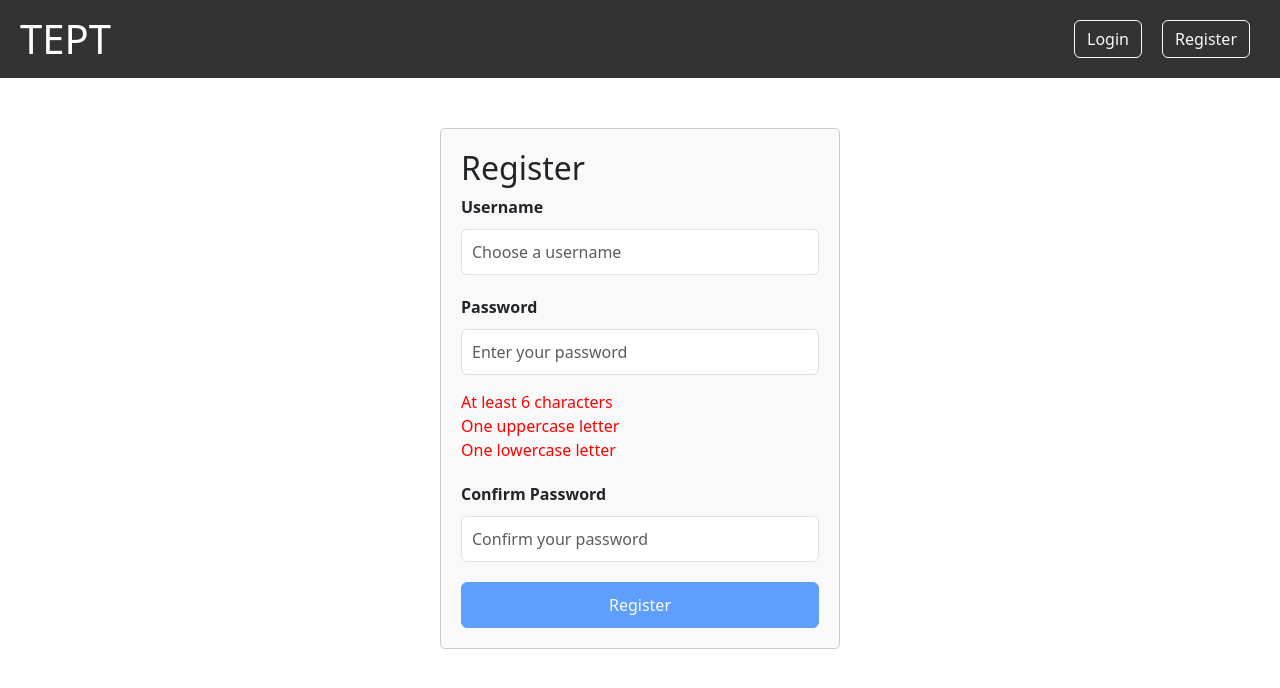
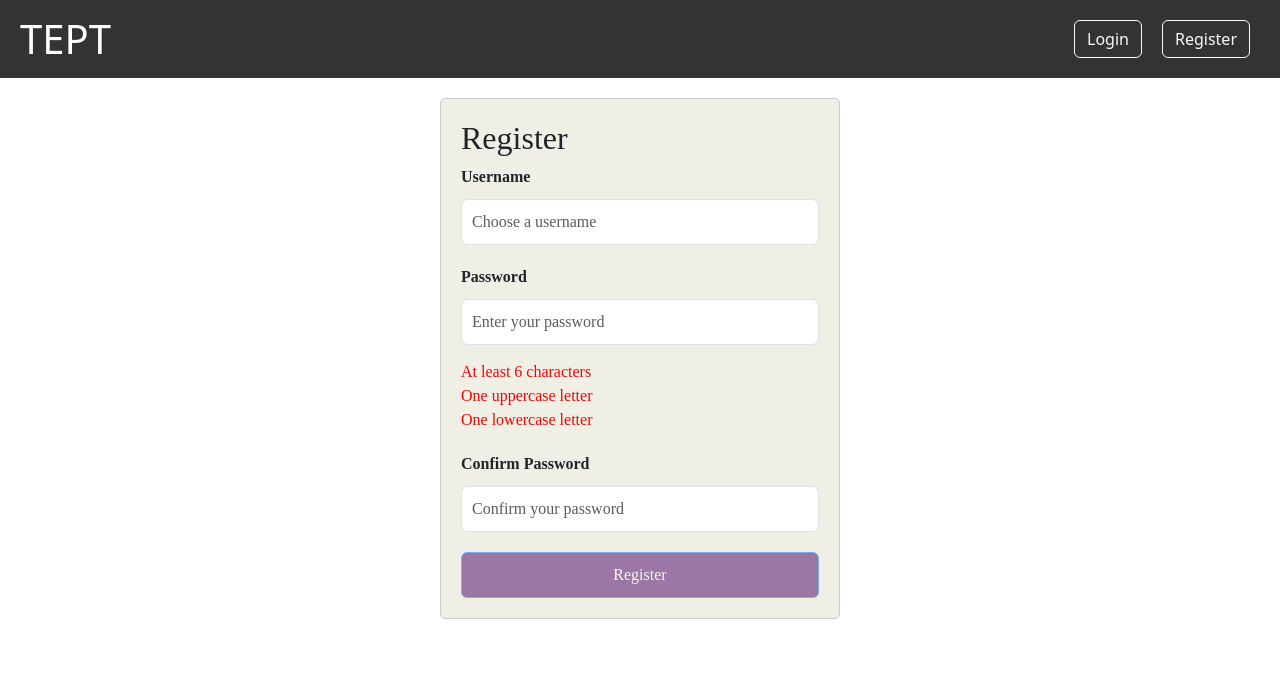
Before and after one commit to marcus-laia/projeto_engenharia_software, a React (Create React App) app in the folder frontend/: page /register in a window 1280 px wide. Shown: the top 688 px of the page. Built offline with nearby package versions, Linux system fonts and the light colour scheme.

Commit message:
Update register.css

```diff
--- a/frontend/src/components/Register/register.css
+++ b/frontend/src/components/Register/register.css
@@ -1,4 +1,18 @@
 /* src/components/Register.css */
+
+.background-register-container {
+  position: fixed;
+  top: 0;
+  left: 0;
+  width: 100%;
+  height: 100%;
+  z-index: -1;
+  background-image: url('register-background.jpg');
+  background-size: cover;
+  background-position: center;
+  background-repeat: no-repeat;
+  font-family: Macondo Swash Caps;
+}
 
 .register-container {
     max-width: 400px;
@@ -6,16 +20,19 @@
     padding: 20px;
     border: 1px solid #ccc;
     border-radius: 5px;
-    margin-top: 50px;
-    background-color: #f9f9f9;
+    margin-top: 20px;
+    background-color: #EFEFE6;
+    font-family: Macondo Swash Caps;
   }
 
   .register-form .form-group {
     margin-bottom: 20px;
+    font-family: Macondo Swash Caps;
   }
 
   .register-form label {
     font-weight: bold;
+    font-family: Macondo Swash Caps;
   }
 
   .register-form input[type="text"],
@@ -23,16 +40,25 @@
     width: 100%;
     padding: 10px;
     font-size: 16px;
+    font-family: Macondo Swash Caps;
   }
 
   .register-form button {
     width: 100%;
     padding: 10px;
     font-size: 16px;
+    background-color: #4B0066;
+    font-family: Macondo Swash Caps;
   }
 
+  .register-form button:disabled {
+    opacity: 0.5;
+    cursor: not-allowed;
+    background-color: #4B0066;
+  }
   .password-checks {
     margin-top: 5px;
+    font-family: Macondo Swash Caps;
   }
 
   .valid {
@@ -54,4 +80,5 @@
     background: none;
     border: none;
     cursor: pointer;
+    font-family: Macondo Swash Caps;
   }
```
